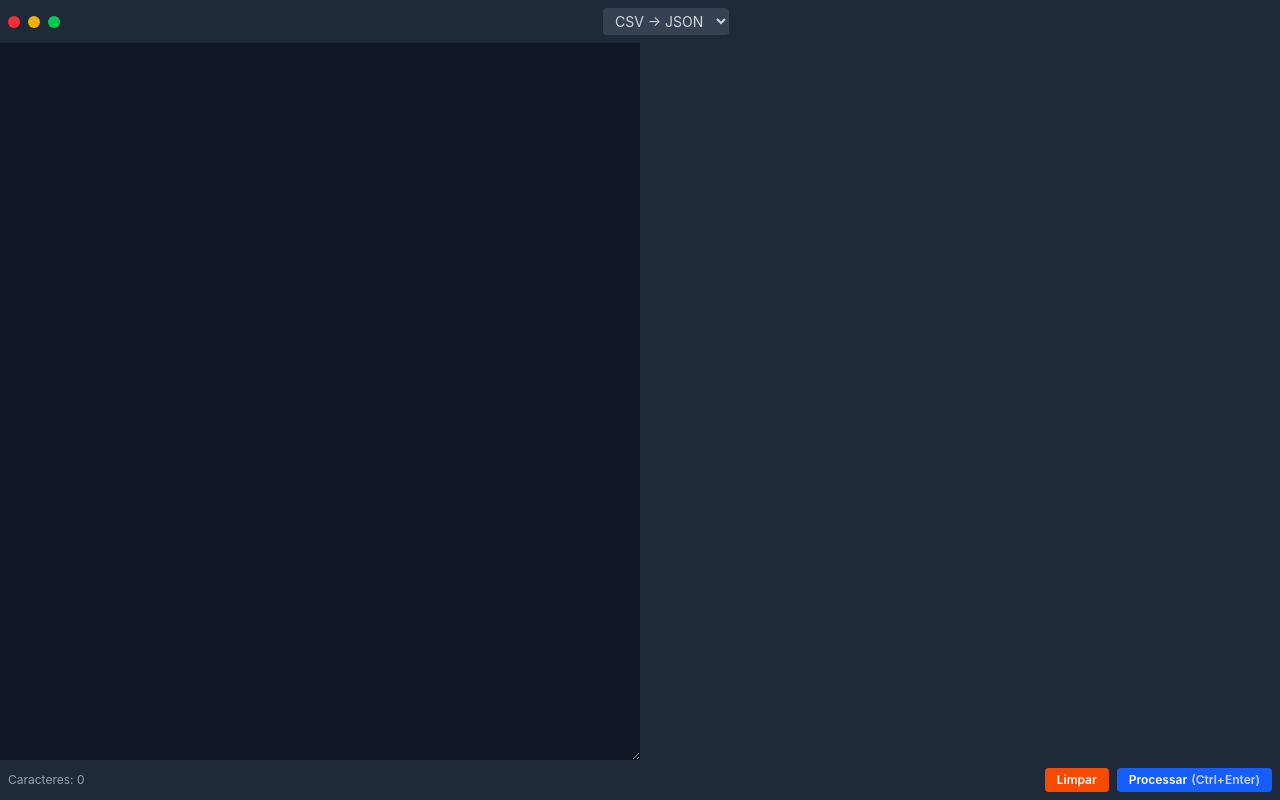
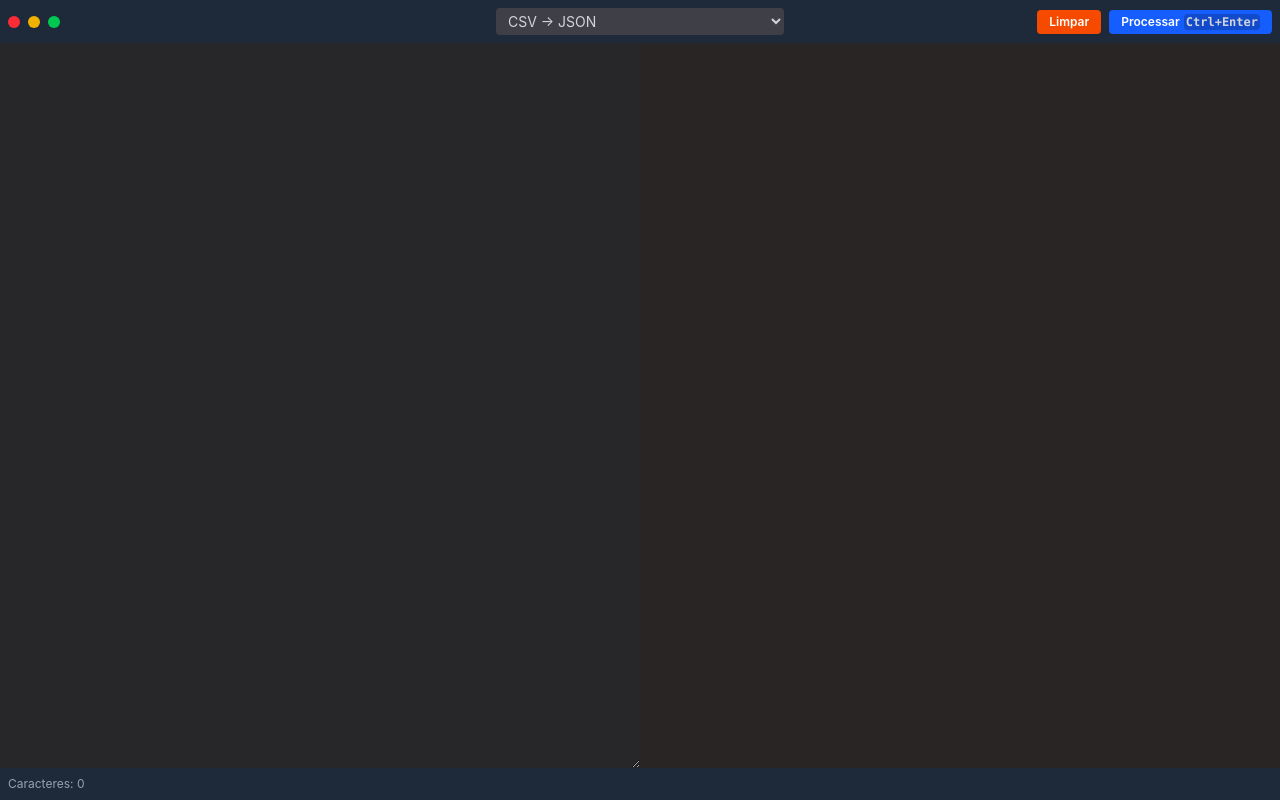
Before and after one commit to douglasgusson/text-tools, a React (Vite) app: page / in a window 1280 px wide. Built offline with nearby package versions, Linux system fonts and the light colour scheme.

Commit message:
Adiciona melhorias no layout

```diff
--- a/src/components/TextProcessor.tsx
+++ b/src/components/TextProcessor.tsx
@@ -31,14 +31,14 @@ export function TextProcessor() {
   return (
     <div className="flex flex-col w-screen h-screen">
       <div className="bg-gray-800 p-2 flex items-center">
-        <div className="flex space-x-2">
+        <div className="flex space-x-2 flex-1">
           <div className="w-3 h-3 rounded-full bg-red-500"></div>
           <div className="w-3 h-3 rounded-full bg-yellow-500"></div>
           <div className="w-3 h-3 rounded-full bg-green-500"></div>
         </div>
 
         <select
-          className="bg-gray-700 text-gray-300 text-sm mx-auto px-2 py-1 rounded border-0 focus:ring-1 focus:ring-blue-500 focus:outline-none"
+          className="flex-1 max-w-2xs bg-zinc-700 text-zinc-300 text-sm mx-auto px-2 py-1 rounded border-0 focus:ring-1 focus:ring-blue-500 focus:outline-none"
           value={workerType}
           onChange={(e) => setWorkerType(e.target.value as WorkerType)}
         >
@@ -49,10 +49,28 @@ export function TextProcessor() {
             {workersLabels[WorkerType.prettifyJson]}
           </option>
         </select>
+
+        <div className="flex flex-row-reverse gap-2 flex-1">
+          <button
+            onClick={handleProcess}
+            className="bg-blue-600 hover:bg-blue-500 font-semibold text-white px-3 py-1 rounded text-xs flex items-center"
+          >
+            Processar
+            <span className="ml-1 bg-black/20 rounded px-0.5 font-mono text-gray-300 text-xs">
+              <kbd>Ctrl</kbd>+<kbd>Enter</kbd>
+            </span>
+          </button>
+          <button
+            onClick={handleClear}
+            className="bg-orange-600 hover:bg-orange-500 font-semibold text-white px-3 py-1 rounded text-xs flex items-center"
+          >
+            Limpar
+          </button>
+        </div>
       </div>
       <div className="flex h-full">
         <textarea
-          className="flex-1 h-full bg-gray-900 text-gray-300 font-mono p-4 outline-none resize-y border-0 focus:ring-2 focus:ring-blue-500 text-sm leading-relaxed"
+          className="flex-1 h-full bg-zinc-800 text-zinc-200 font-mono p-4 outline-none resize-y border-0 focus:ring-2 focus:ring-blue-500 text-sm leading-relaxed"
           rows={10}
           value={input}
           onChange={(e) => setInput(e.target.value)}
@@ -65,27 +83,12 @@ export function TextProcessor() {
             }
           }}
         />
-        <pre className="flex-1 bg-gray-800 text-gray-200 font-mono p-4">
+        <pre className="flex-1 bg-stone-800 text-stone-200 font-mono p-4">
           {output}
         </pre>
       </div>
       <div className="flex justify-between items-center text-xs text-gray-400 bg-gray-800 p-2">
         <div>Caracteres: {input.length}</div>
-        <div className="flex flex-row-reverse gap-2">
-          <button
-            onClick={handleProcess}
-            className="bg-blue-600 hover:bg-blue-500 font-semibold text-white px-3 py-1 rounded text-xs flex items-center"
-          >
-            Processar{" "}
-            <span className="ml-1 text-gray-300 text-xs">(Ctrl+Enter)</span>
-          </button>
-          <button
-            onClick={handleClear}
-            className="bg-orange-600 hover:bg-orange-500 font-semibold text-white px-3 py-1 rounded text-xs flex items-center"
-          >
-            Limpar
-          </button>
-        </div>
       </div>
     </div>
   );
```
